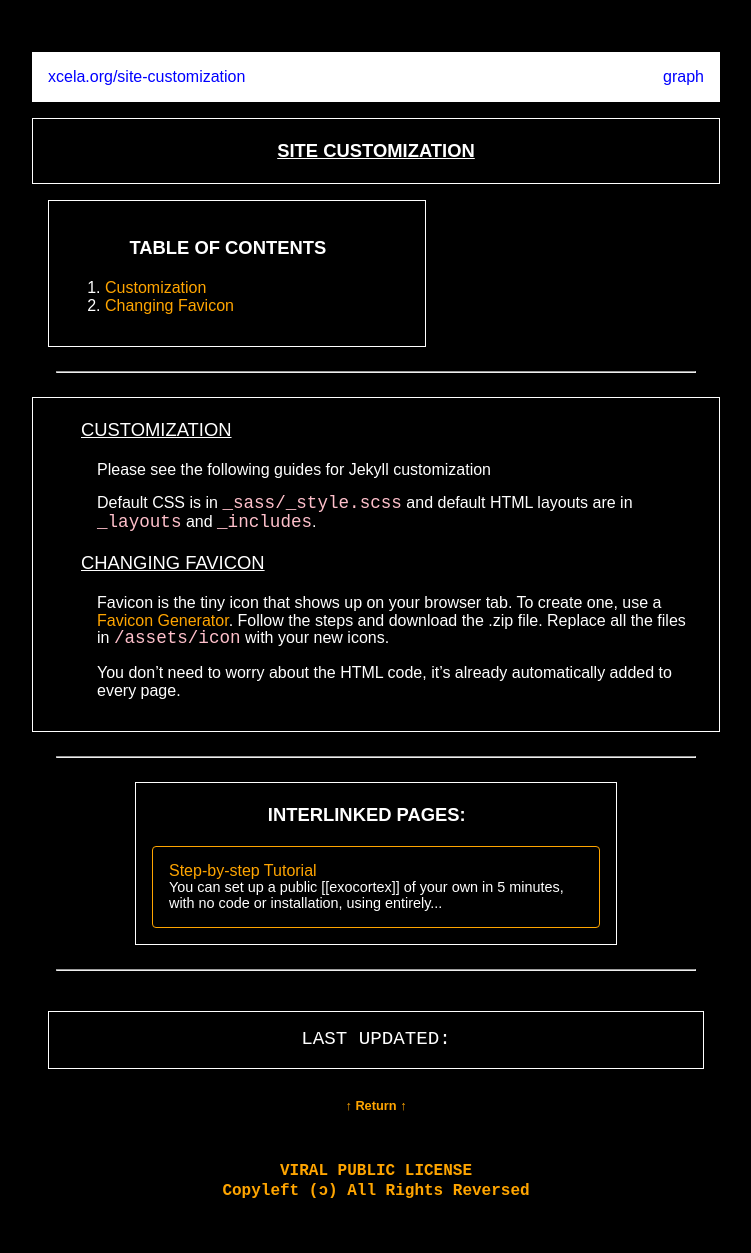
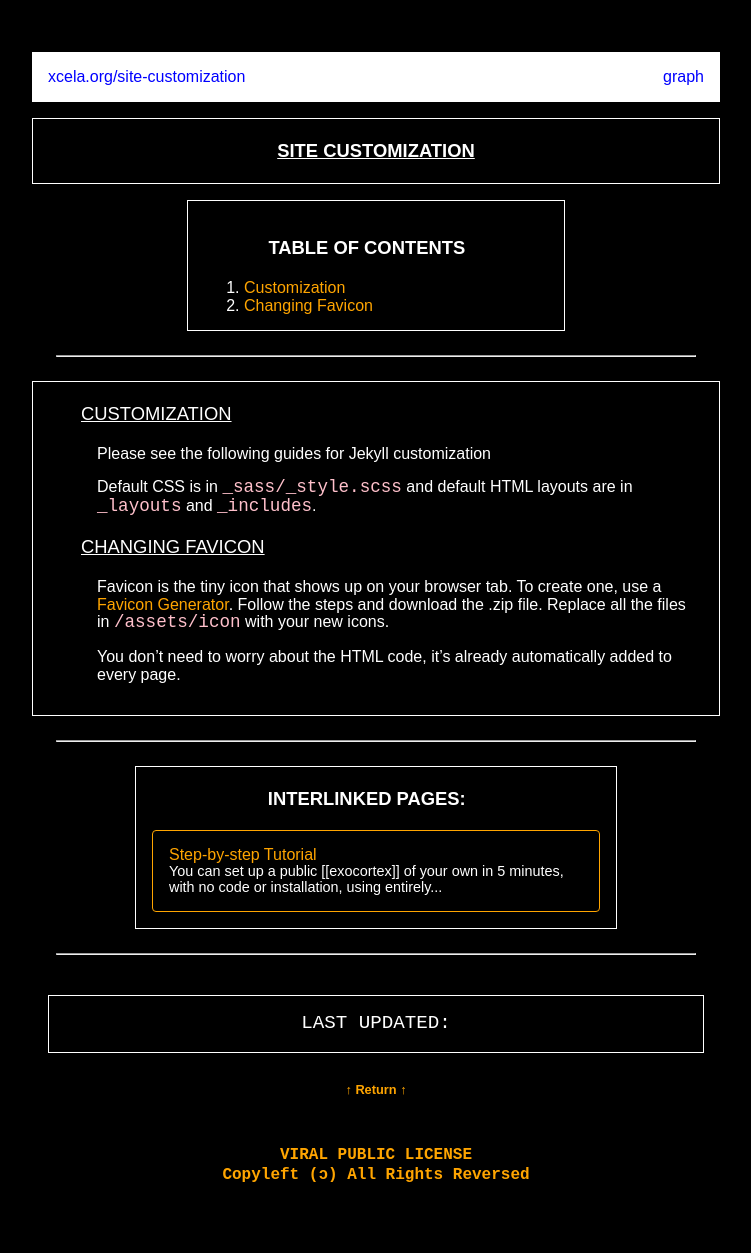
Before and after one commit to xcela/Exocore, a Jekyll site: the page built from _notes/site customization.md, in a window 1280 px wide. Shown: the whole page, without its empty margins (264-1015 px from the left). Built offline with Jekyll 4.4.1, drawn with Linux system fonts in a browser that asks for light colours.

Commit message:
Update _edith.scss

```diff
--- a/_sass/_edith.scss
+++ b/_sass/_edith.scss
@@ -224,12 +224,23 @@ border: $color-border; padding: 2em;
 .toc-container{
   border: $color-border;
   padding: 1em;
+  padding-bottom: 0em;
   margin: 1em;
+    margin: 0 auto;
+
   display: block;
   max-width: 50%;
     @media (max-width: 700px) {
-  max-width:90%;
+  max-width:100%;
   }
+}
+
+.toc-container ol li  {
+  list-style-type: numeral;
+}
+
+.toc-container ol li li {
+  list-style-type: lower-latin;
 }
 
 
```
